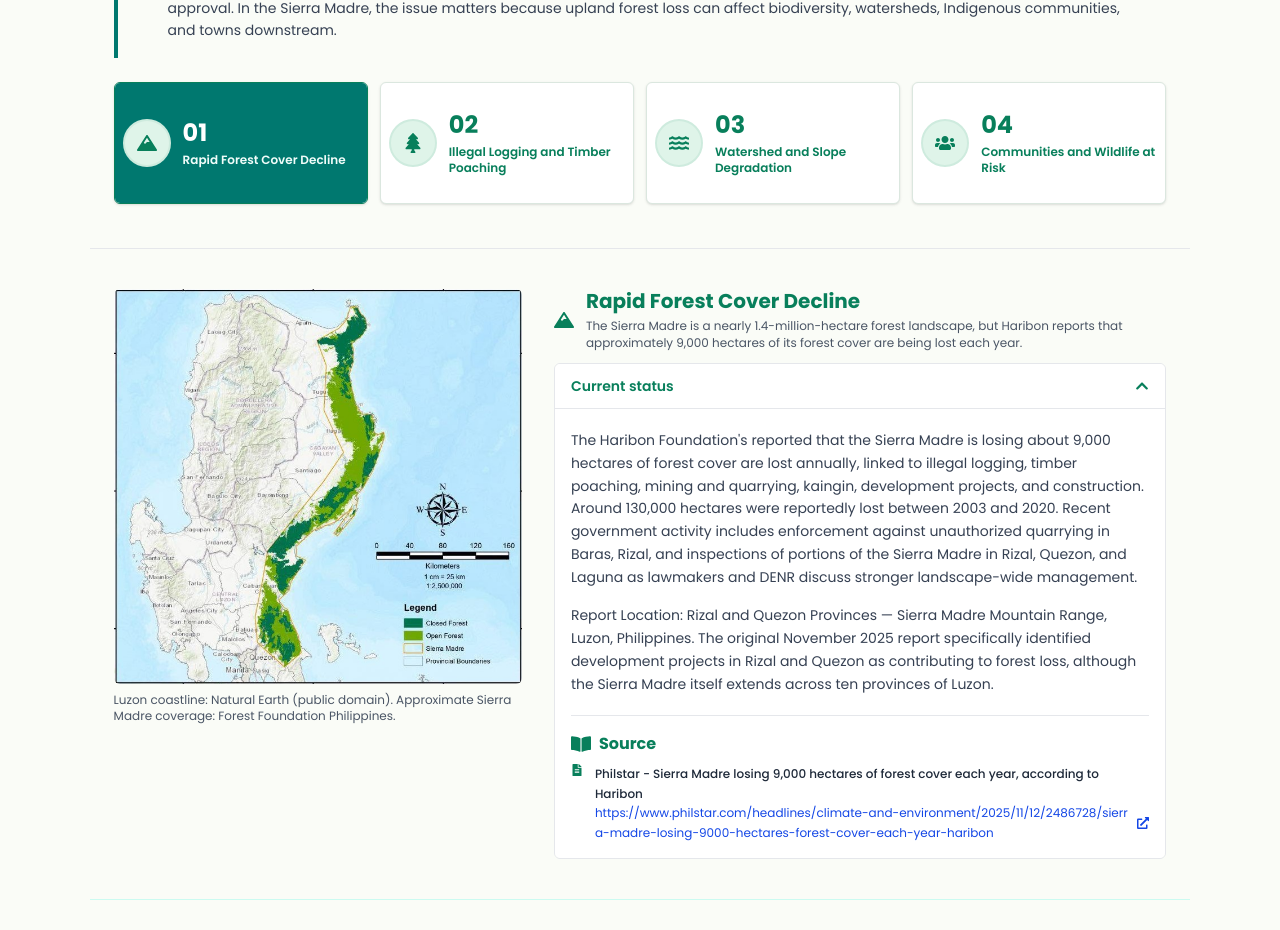
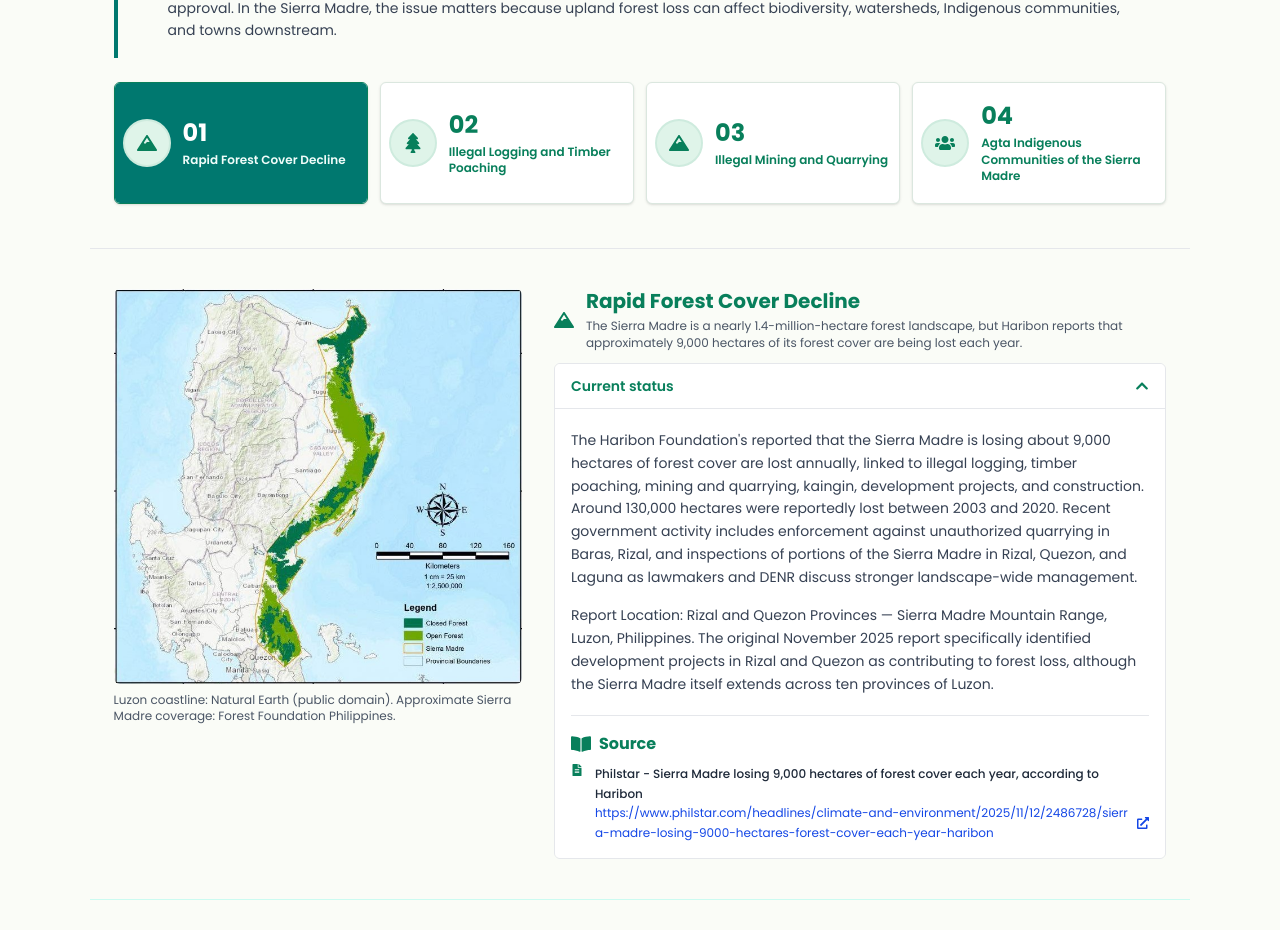
Before and after one commit to reynan1/bantay_gubat, a React (Vite) app: page / in a window 1280 px wide. Shown: the part 780-1710 px from the top of the page. Built offline with nearby package versions, Linux system fonts and the light colour scheme.

Commit message:
update the details and images of home page for current status

```diff
--- a/src/pages/Home.tsx
+++ b/src/pages/Home.tsx
@@ -13,14 +13,13 @@ import {
   FaShieldAlt,
   FaTree,
   FaUsers,
-  FaWater,
 } from "react-icons/fa";
 
 const sierraMadreImages = {
   locationMap: sierraMadreScope,
-  rainforest: "https://martinsandiego.ph/assets/uploads/2022/08/0001-Photojournalist-Martin-San-Diego-Philippine-Hawk-Eagle-Aurora-Dumagat-7MS04498-scaled.jpg",
-  deforestation: "https://i0.wp.com/feed.org.ph/wp-content/uploads/2019/05/sierramadre-deforestation.jpg?resize=584%2C391&ssl=1",
-  seizedLogs: "https://media.philstar.com/photos/2019/09/20/nat4-illegal-logs-afp_2019-09-20_21-08-03.jpg",
+  rainforest: "https://encrypted-tbn0.gstatic.com/images?q=tbn:ANd9GcQr5T5QNaqGHTAxHHZ09wWb94-8ZQHQdHbLlK8Q5DJTcLZpqGAe8mFq8B8&s=10",
+  deforestation: "https://encrypted-tbn0.gstatic.com/images?q=tbn:ANd9GcTRo2a5GlANnu430iyCGx1CY_6Femmu6QO8XPufrZ1Ai_CHLSf41PA22fNT&s=10",
+  seizedLogs: "https://newsinfo.inquirer.net/files/2018/07/12yoyong.jpg",
 };
 
 function Home() {
@@ -63,32 +62,44 @@ function Home() {
     },
     {
       value: "03",
-      title: "Watershed and Slope Degradation",
-      label: "Environmental risk",
-      icon: FaWater,
+      title: "Illegal Mining and Quarrying",
+      label: "Land degradation",
+      icon: FaMountain,
       image: sierraMadreImages.deforestation,
-      imageAlt: "Cleared forest area in the Sierra Madre",
-      photoSource: "FEED Inc. / Sierra Madre forest restoration reporting",
-      summary: "Deforestation weakens the forest's ability to absorb rainfall, hold soil, regulate river flow, and protect slopes from erosion.",
+      imageAlt: "Quarrying activity in the Sierra Madre area of Rizal",
+      photoSource: "National Bureau of Investigation / Illegal mining enforcement report",
+      summary:
+        "Illegal mining and quarrying remain environmental concerns in parts of Rizal near the Sierra Madre. In April 2026, authorities stopped an unauthorized quarry operation in Barangay San Salvador, Baras, Rizal.",
+
       details: [
-        "Damaged and cleared areas contribute to faster runoff and more sediment entering rivers. These conditions can worsen erosion, landslides, and flooding during heavy rainfall.",
-        "Watershed degradation affects both upland and downstream locations because changes in forest cover influence water quality, river behavior, farms, infrastructure, and community safety.",
+        "On April 25, 2026, the NBI-Rizal District Office, in coordination with DENR-MGB Region IV-A and the local government of Baras, conducted an enforcement operation at a quarry site in Barangay San Salvador, Baras, Rizal.",
+
+        "Two individuals were arrested for an alleged violation of Section 103 (Theft of Minerals) of the Philippine Mining Act of 1995. Authorities also seized two backhoes and a mini dump truck used in the operation.",
+
+        "According to the NBI, certifications from DENR-MGB Region IV-A and the Provincial Mining Regulatory Board of Rizal showed that no permits or documents authorizing mineral extraction had been issued within the municipality.",
+
+        "In April 2026 enforcement operation shows that unauthorized mineral extraction remains an active environmental enforcement issue in Rizal. Government agencies continue monitoring mining and quarrying activities and enforcing environmental and mining regulations.",
+
+        "Location: Barangay San Salvador, Baras, Rizal, Philippines.",
       ],
-      reference: "GMA News - Why the Sierra Madre and nature-based solutions matter against floods",
-      referenceUrl: "https://www.gmanetwork.com/news/lifestyle/content/1001970/explainer-why-are-the-sierra-madre-and-nature-based-solutions-important-vs-floods/story/",
-    },
+
+      reference:
+        "National Bureau of Investigation - NBI Arrests Two for Illegal Mining",
+
+      referenceUrl:
+        "https://nbi.gov.ph/press_releases/2026/04282026/9842/",
+},
     {
       value: "04",
-      title: "Communities and Wildlife at Risk",
+      title: "Agta Indigenous Communities of the Sierra Madre",
       label: "Affected life",
       icon: FaUsers,
       image: sierraMadreImages.rainforest,
       imageAlt: "Rainforest in Dumagat ancestral domain in the Sierra Madre",
       photoSource: "Martin San Diego / Dumagat ancestral domain reporting",
-      summary: "Forest degradation threatens wildlife habitat and affects Agta, Dumagat, farming, and downstream communities that depend on healthy forests and rivers.",
+      summary: "Agta (Agtâ) — An Indigenous people of northeastern Luzon whose communities have long-standing connections to the forests, rivers, and coastal areas of the Sierra Madre. Traditional livelihoods include fishing, hunting, gathering forest products, and small-scale agriculture",
       details: [
-        "Habitat fragmentation places pressure on plants and wildlife, while degraded water, food sources, forest materials, and cultural sites directly affect forest-dependent communities.",
-        "Protection efforts need Indigenous participation, community monitoring, secure livelihoods, and meaningful consultation because environmental damage and conservation decisions both affect local rights and daily life.",
+        "Agta communities continue to live within and around the Northern Sierra Madre, particularly in Palanan, Divilacan, Maconacon, San Mariano, and Dinapigue in Isabela. They continue to depend on the area's forests, rivers, and other natural resources for their livelihoods, but face pressures from activities such as logging, agricultural expansion, and resource depletion, which can affect their food security and traditional way of life. Although their ancestral and Indigenous rights are legally recognized, research has identified barriers that can limit their participation in decisions concerning protected areas and natural resources.",
       ],
       reference: "Limits to Indigenous Participation: The Agta and the Northern Sierra Madre Natural Park",
       referenceUrl: "https://pmc.ncbi.nlm.nih.gov/articles/PMC4194021/",
```
